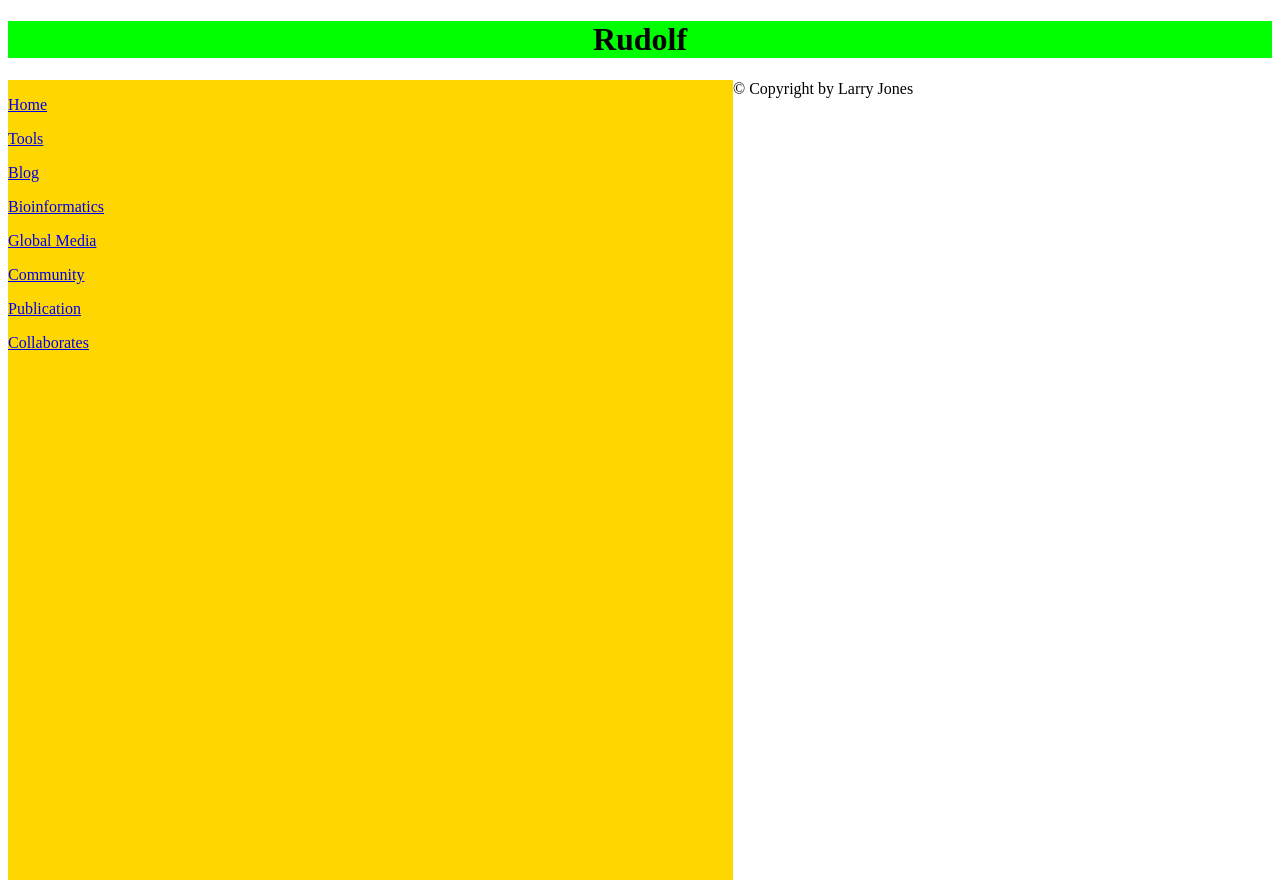
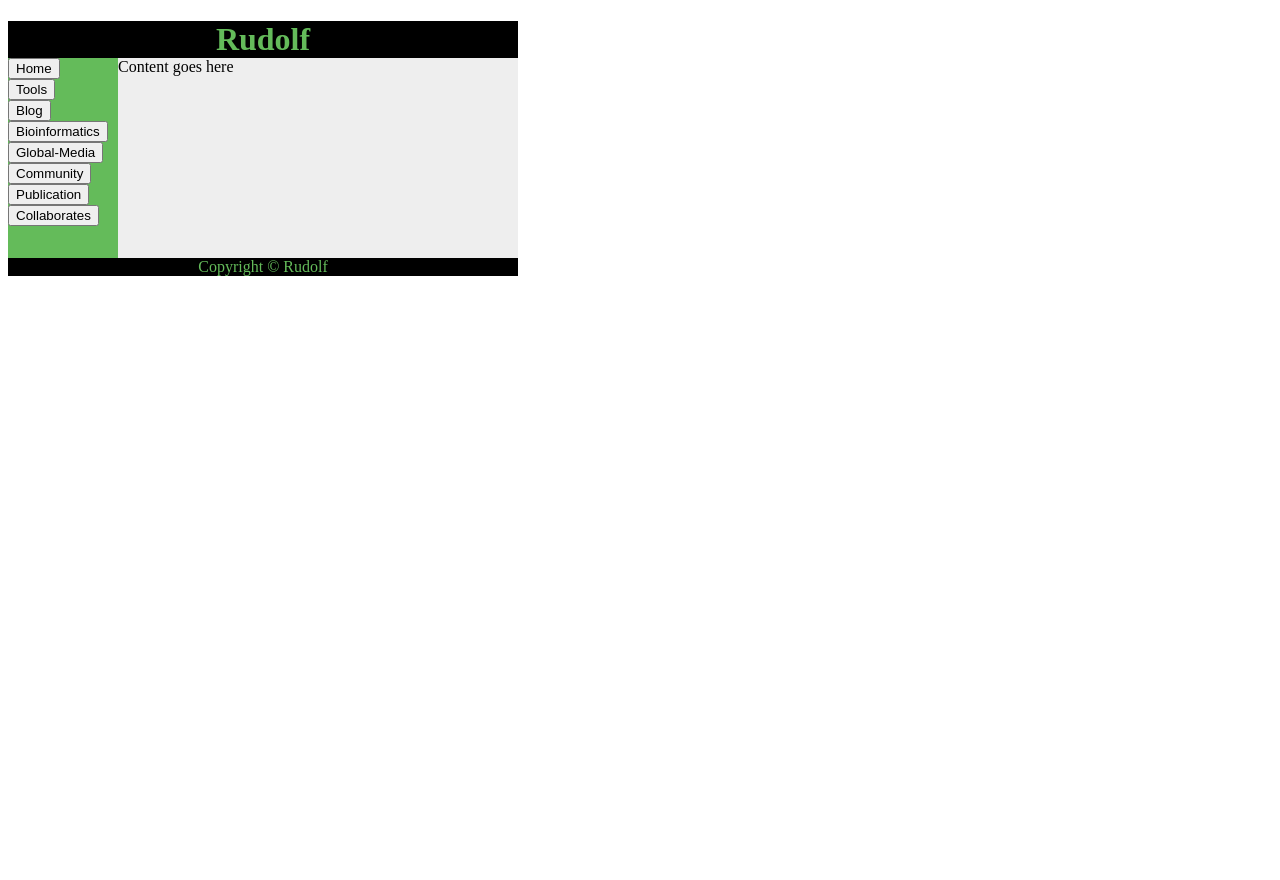
Before and after one commit to larryjones860/html-sandbox, a plain HTML site: page new_file.html in a window 1280 px wide. After the commit the page ends 800 px from the top, so only its background shows below. Drawn offline with Linux system fonts and the light colour scheme.

Commit message:
Update master

```diff
--- a/new_file.html
+++ b/new_file.html
@@ -1,66 +1,72 @@
 <!DOCTYPE html>
-<html lang="en">
-	<head>
-		<meta charset="utf-8" />
+<html>
+<body>
 
-		<!-- Always force latest IE rendering engine (even in intranet) & Chrome Frame
-		Remove this if you use the .htaccess -->
-		<meta http-equiv="X-UA-Compatible" content="IE=edge,chrome=1" />
+<div id="container" style="width:510px">
 
-		<title>new_file</title>
-		<meta name="description" content="" />
-		<meta name="author" content="Larry Jones" />
+<div id="header" style="background-color:#000000;">
+<h1 style="margin-bottom:0;text-align:center;">
+<span style="color:#64bb5a">Rudolf</span></h1></div>
 
-		<meta name="viewport" content="width=device-width; initial-scale=1.0" />
+<div id="menu" style="background-color:#64bb5a;height:200px;width:110px;float:left;">
+<button type="button" onclick="myFunction()">Home</button>
+</br>
+<button type="button" onclick="myFunction2()">Tools</button>
+</br>
+<button type="button" onclick="myFunction3()">Blog</button>
+</br>
+<button type="button" onclick="myFunction4()">Bioinformatics</button>
+</br>
+<button type="button" onclick="myFunction5()">Global-Media</button>
+</br>
+<button type="button" onclick="myFunction6()">Community</button>
+</br>
+<button type="button" onclick="myFunction7()">Publication</button>
+</br>
+<button type="button" onclick="myFunction8()">Collaborates</button>
+<script type="text/javascript">
+function myFunction()
+{
+document.getElementById("content").innerHTML="Home content";
+}
+function myFunction2()
+{
+document.getElementById("content").innerHTML="Tools content";
+}
+function myFunction3()
+{
+document.getElementById("content").innerHTML="Blog content";
+}
+function myFunction4()
+{
+document.getElementById("content").innerHTML="Bioinformtatics content";
+}
+function myFunction5()
+{
+document.getElementById("content").innerHTML="Global-Media content";
+}
+function myFunction6()
+{
+document.getElementById("content").innerHTML="Community content";
+}
+function myFunction7()
+{
+document.getElementById("content").innerHTML="Publication content";
+}
+function myFunction8()
+{
+document.getElementById("content").innerHTML="Collaborates content";
+}
+</script>
+</div>
 
-		<!-- Replace favicon.ico & apple-touch-icon.png in the root of your domain and delete these references -->
-		<link rel="shortcut icon" href="/favicon.ico" />
-		<link rel="apple-touch-icon" href="/apple-touch-icon.png" />
-	</head>
-	<header>
-			<div id="h1"style="background-color: #00ff00;">
-			<h1 style="text-align:center;">Rudolf</h1></div>
+<div id="content" style="background-color:#EEEEEE;height:200px;width:400px;float:left;">
+Content goes here</div>
 
-			</header>
-			<body>
-				<div id="p" style="background-color: #FFD700;height: 800.0PX;width: 725.0px;float: left;">
-			<nav>
-				<p>
-					<a href="/Home">Home</a>
-				</p>
-				<p>
-					<a href="/Tools">Tools</a>
-				</p>
-				<p>
-					<a href="/Blog">Blog</a>
-				</p>
-				<p>
-					<a href="/Bioinformatics">Bioinformatics</a>
-				</p>
-				<p>
-					<a href="/Global Media">Global Media</a>
-				</p>
-				<p>
-					<a href="/Community">Community</a>
-				</p>
-				<p>
-					<a href="/Publication">Publication</a>
-				</p>
-				<p>
-					<a href="/collaborates">Collaborates</a>
-				</p>
-			</nav>
-			</div>
+<div id="footer" style="background-color:#000000;clear:both;text-align:center;">
+<span style="color:#64bb5a">Copyright © Rudolf</span></div>
 
-			<div>
+</div>
 
-			</div>
-
-			<footer>
-				<p>
-					&copy; Copyright  by Larry Jones
-				</p>
-			</footer>
-		</div>
-	</body>
+</body>
 </html>
```
